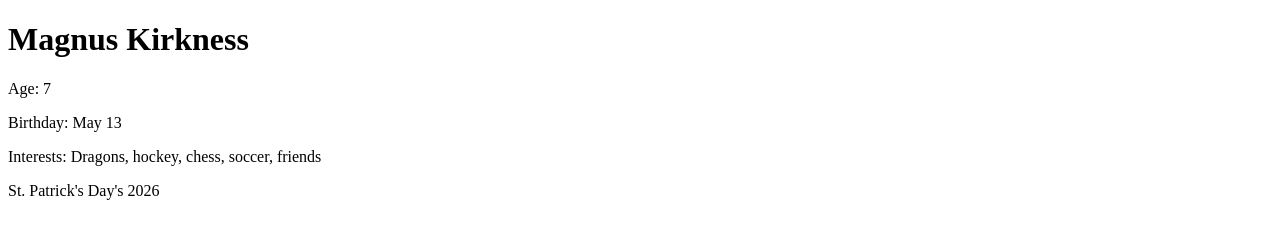
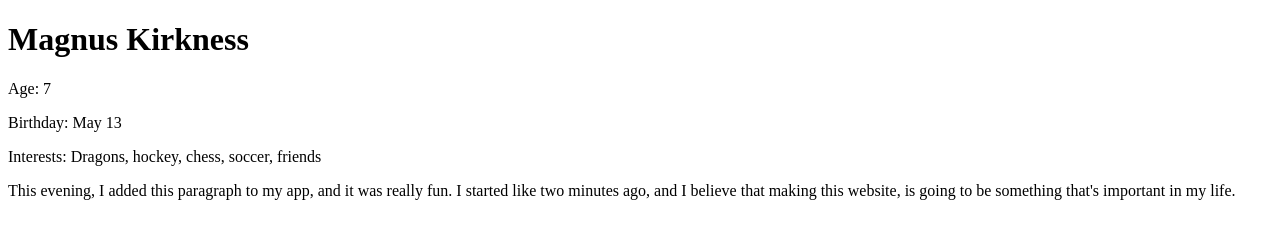
Before and after one commit to rogerkirkness/magnus, a plain HTML site: page index.html in a window 1280 px wide. Drawn offline with Linux system fonts and the light colour scheme.

Commit message:
Adding a paragraph of writing

```diff
--- a/index.html
+++ b/index.html
@@ -9,7 +9,11 @@
 <p>Age: 7</p>
 <p>Birthday: May 13</p>
 <p>Interests: Dragons, hockey, chess, soccer, friends</p>
-<p>St. Patrick's Day's 2026</p>
+<p>
+  This evening, I added this paragraph to my app, and it was really fun.
+  I started like two minutes ago, and I believe that making this website,
+  is going to be something that's important in my life.
+</p>
 
 </body>
 </html>
```
